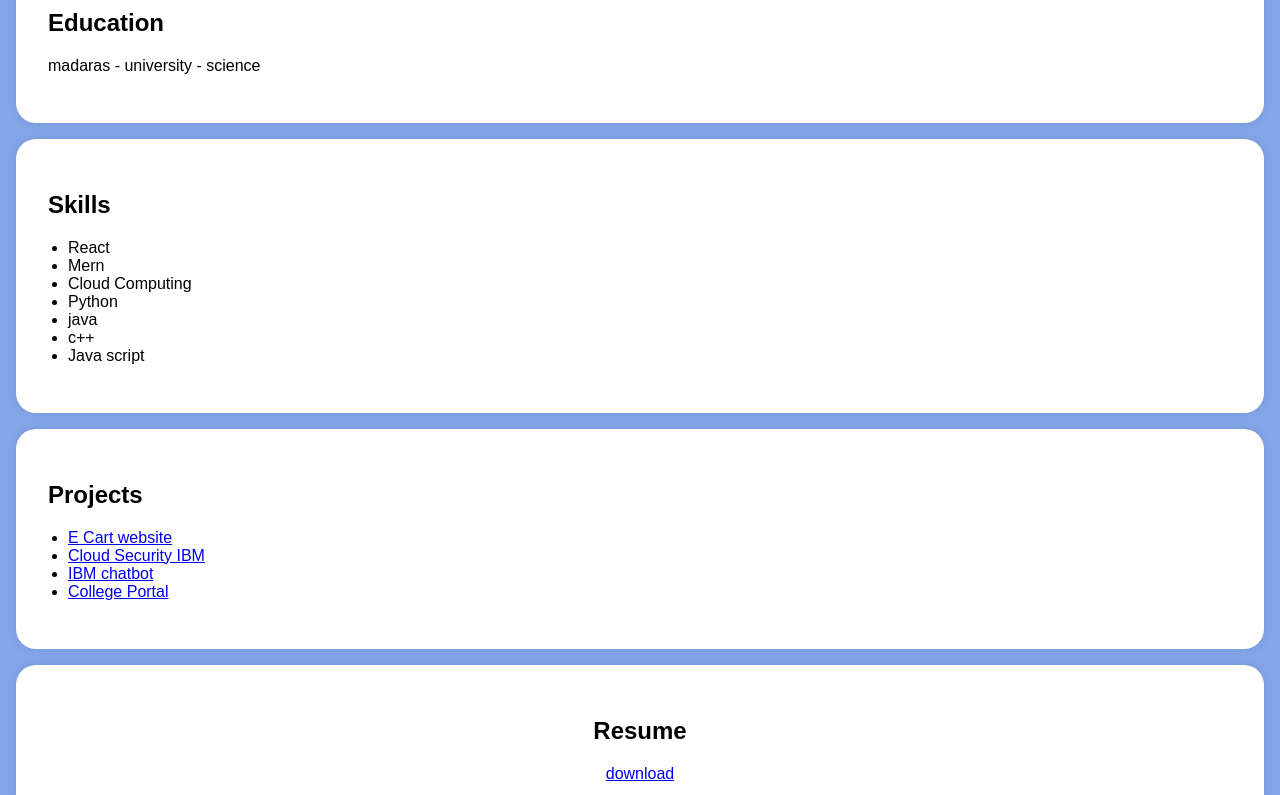
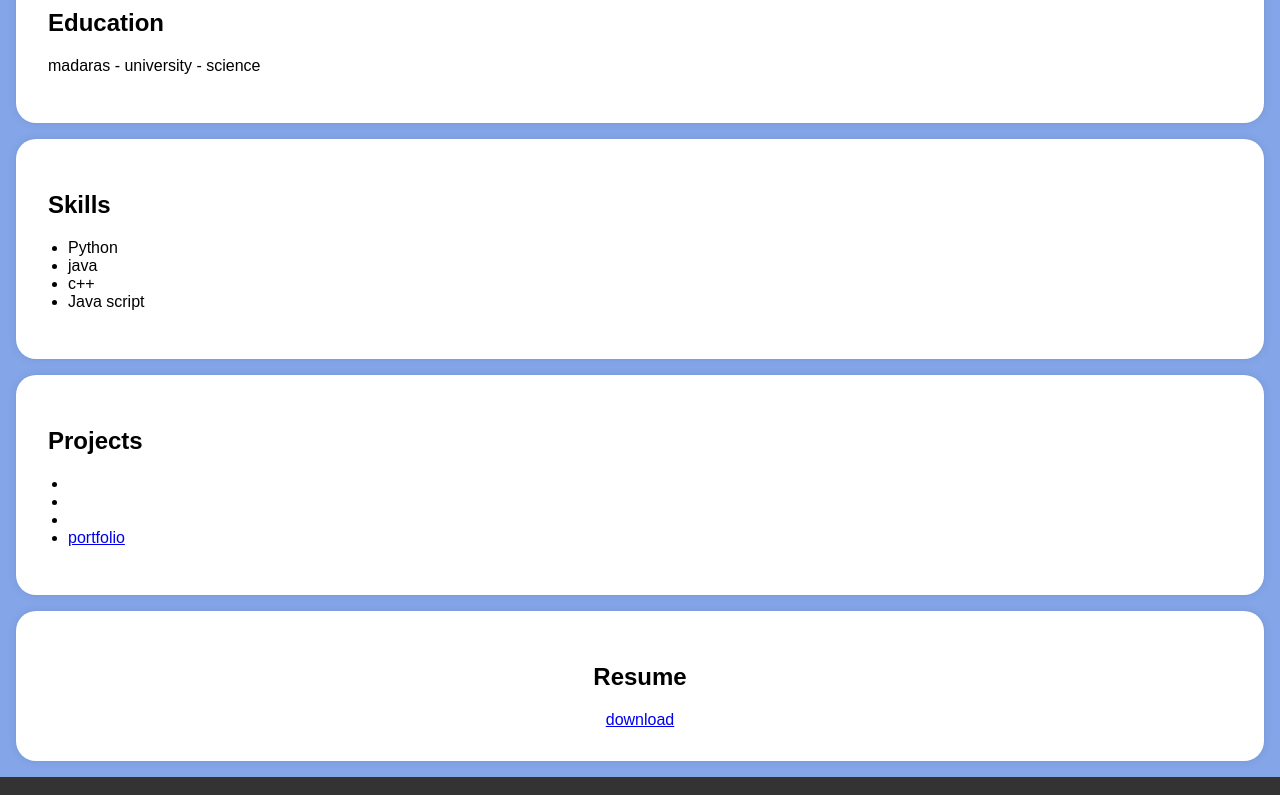
Before and after one commit to sanjay-100-6/Sanjay-portfolio-, a plain HTML site: page index.html in a window 1280 px wide. Shown: the part 471-1266 px from the top of the page. Drawn offline with Linux system fonts and the light colour scheme.

Commit message:
Update index.html

```diff
--- a/index.html
+++ b/index.html
@@ -133,9 +133,6 @@
         <div class="section-content">
             <h2>Skills</h2>
             <ul>
-                <li>React</li>
-                <li>Mern</li>
-                <li>Cloud Computing</li>
                 <li>Python</li>
                 <li>java</li>
                 <li>c++</li>
@@ -148,10 +145,10 @@
         <div class="section-content">
             <h2>Projects</h2>
             <ul>
-                <li><a href="#">E Cart website</a></li>
-                <li><a href="#">Cloud Security IBM</a></li>
-                <li><a href="#">IBM chatbot</a></li>
-                <li><a href="#">College Portal</a></li>
+                <li><a href="#"></a></li>
+                <li><a href="#"></a></li>
+                <li><a href="#"></a></li>
+                <li><a href="#">portfolio</a></li>
                 <!-- Add more project links here -->
             </ul>
         </div>
```
